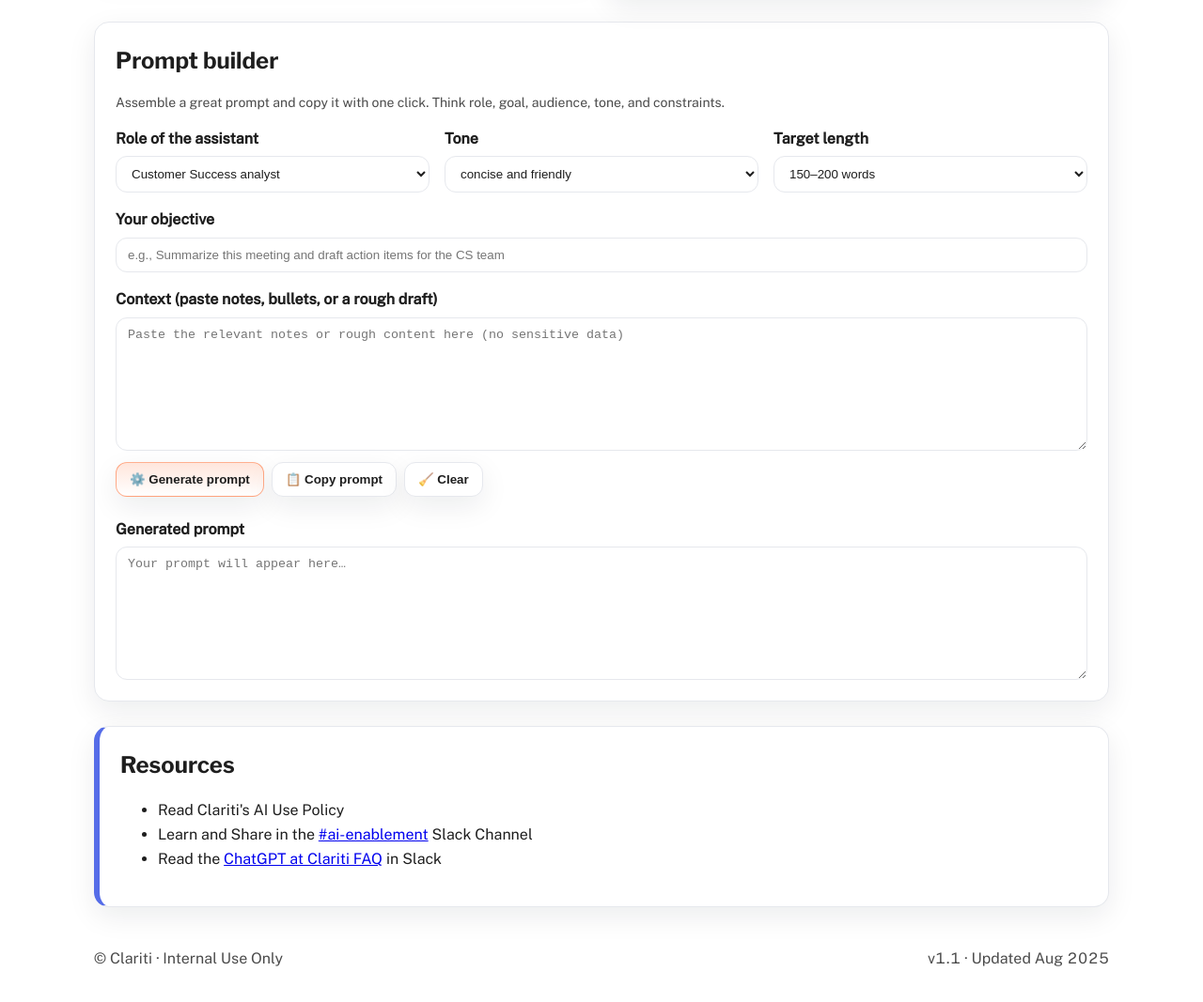
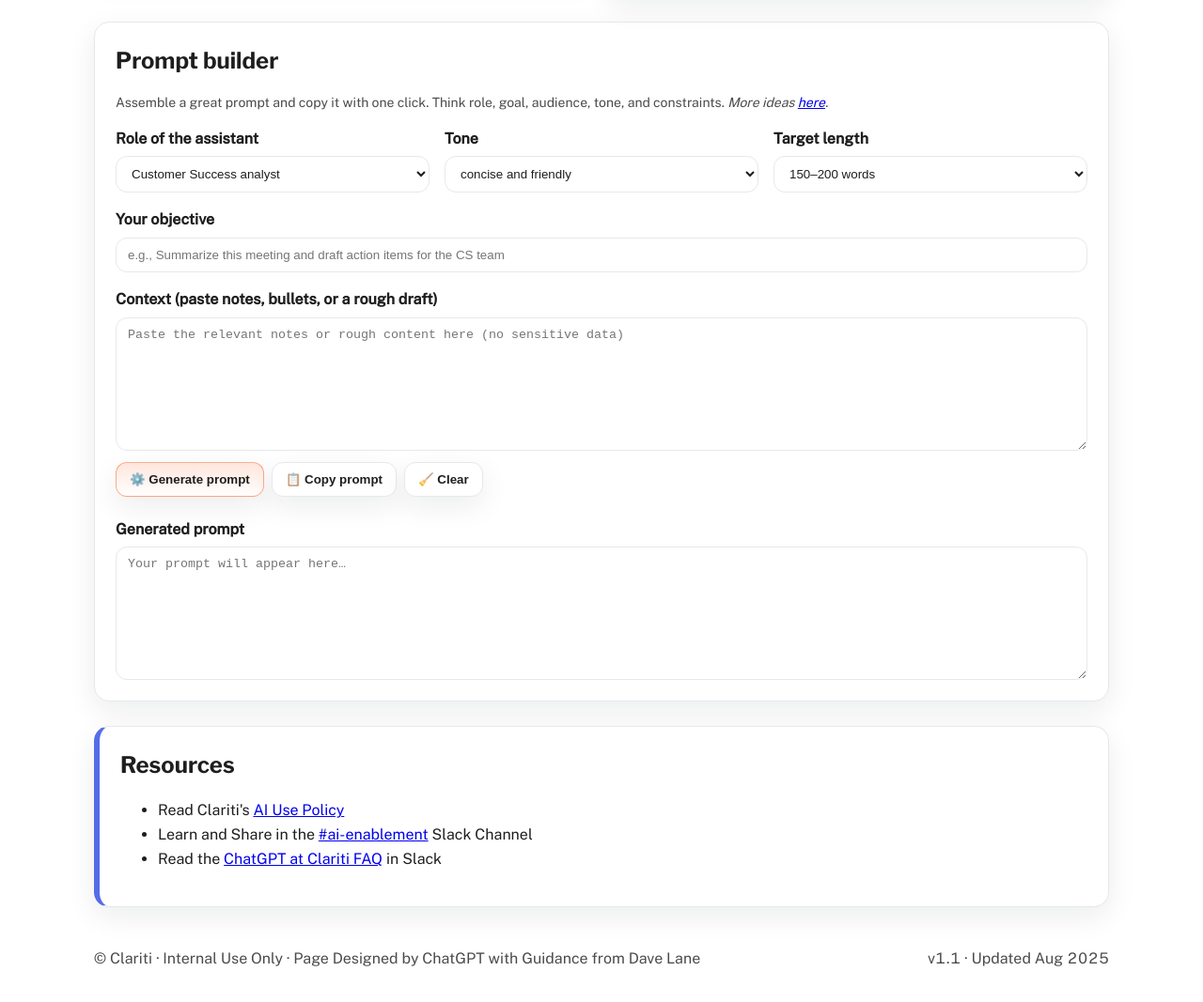
Before and after one commit to davelanegit/ai-squad, a plain HTML site: page index.html in a window 1280 px wide. Shown: the part 1004-2071 px from the top of the page at 94% size. Drawn offline with nearby package versions, Linux system fonts and the light colour scheme.

Commit message:
Update index.html

```diff
--- a/index.html
+++ b/index.html
@@ -276,7 +276,7 @@
     <section>
       <div class="card pad">
         <h2>Prompt builder</h2>
-        <p class="note">Assemble a great prompt and copy it with one click. Think role, goal, audience, tone, and constraints.</p>
+        <p class="note">Assemble a great prompt and copy it with one click. Think role, goal, audience, tone, and constraints. <em>More ideas <a href="https://claritisoftware.slack.com/docs/T04AXV22A/F099SULNLP3?focus_section_id=temp:C:CSF64c68c77362942a99b5568018">here</a>.</em></p>
         <div class="builder">
           <div class="grid">
             <div class="col-4 field">
@@ -334,7 +334,7 @@
       <div class="card pad" style="border-left:6px solid var(--periwinkle)">
         <h2>Resources</h2>
         <ul>
-          <li>Read Clariti's <a hef="https://claritisoftware.atlassian.net/wiki/spaces/WTB/pages/3392929793/AI+Use+Policy">AI Use Policy</a></li>
+          <li>Read Clariti's <a href="https://claritisoftware.atlassian.net/wiki/spaces/WTB/pages/3392929793/AI+Use+Policy">AI Use Policy</a></li>
           <li>Learn and Share in the <a href="https://claritisoftware.slack.com/archives/C09BYQ1AK0A">#ai-enablement</a> Slack Channel</li>
           <li>Read the <a href="https://claritisoftware.slack.com/docs/T04AXV22A/F099SULNLP3">ChatGPT at Clariti FAQ</a> in Slack</li>
         </ul>
@@ -342,7 +342,7 @@
     </section>
 
     <div class="footer">
-      <div>© Clariti · Internal Use Only</div>
+      <div>© Clariti · Internal Use Only · Page Designed by ChatGPT with Guidance from Dave Lane</div>
       <div class="ver">v1.1 · Updated Aug 2025</div>
     </div>
   </div>
```
